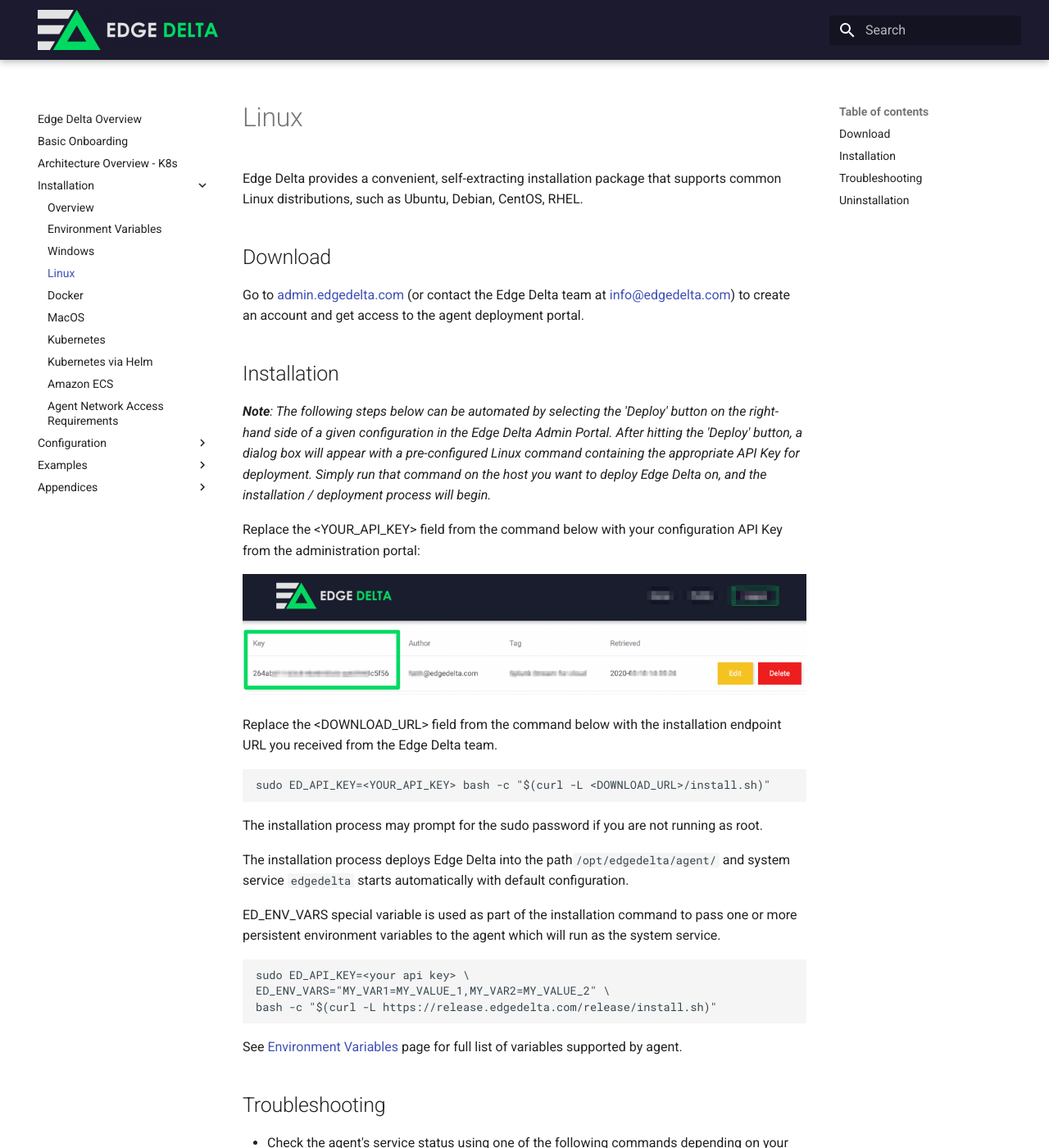
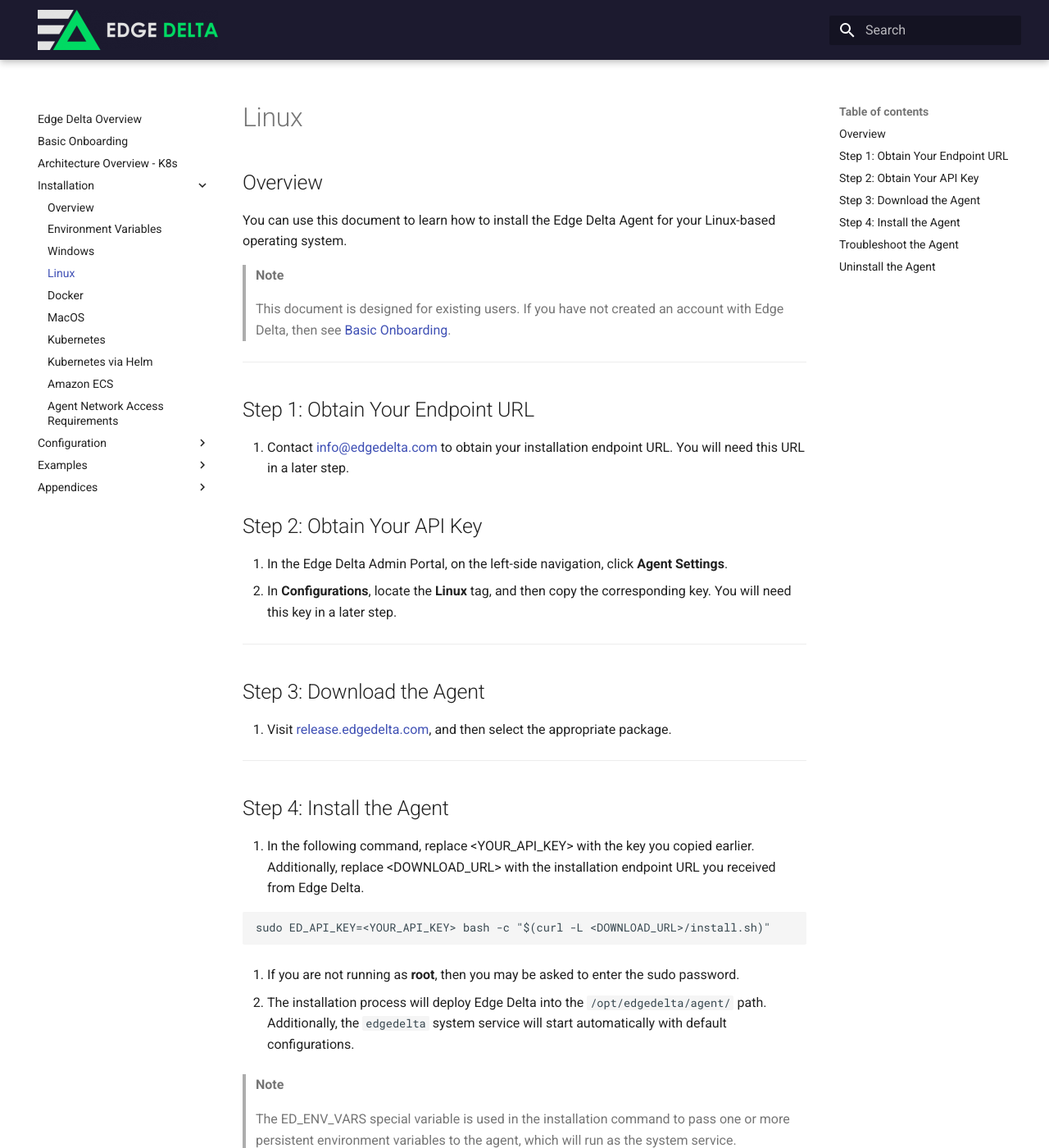
Before and after one commit to edgedelta/docs, an MkDocs documentation site: the page built from docs/installation/linux.md, in a window 1280 px wide and 1400 px high. Shown: the whole window at 82% size. Built offline with MkDocs 1.6.1 and Material for MkDocs 9.7.7, drawn with Linux system fonts in a browser that asks for light colours; some of the changed text lies outside the part shown.

Commit message:
Update linux.md

````diff
--- a/docs/installation/linux.md
+++ b/docs/installation/linux.md
@@ -6,31 +6,48 @@ description: >-
 
 # Linux
 
-Edge Delta provides a convenient, self-extracting installation package that supports common Linux distributions, such as Ubuntu, Debian, CentOS, RHEL.
+## Overview
 
-## Download
+You can use this document to learn how to install the Edge Delta Agent for your Linux-based operating system.
 
-Go to [admin.edgedelta.com](https://admin.edgedelta.com) \(or contact the Edge Delta team at [info@edgedelta.com](mailto:info@edgedelta.com)\) to create an account and get access to the agent deployment portal.
+> **Note**
 
-## Installation
+> This document is designed for existing users. If you have not created an account with Edge Delta, then see [Basic Onboarding](/docs/basic-onboarding.md).
 
-_**Note**: The following steps below can be automated by selecting the 'Deploy' button on the right-hand side of a given configuration in the Edge Delta Admin Portal. After hitting the 'Deploy' button, a dialog box will appear with a pre-configured Linux command containing the appropriate API Key for deployment. Simply run that command on the host you want to deploy Edge Delta on, and the installation / deployment process will begin._
+***
 
-Replace the &lt;YOUR\_API\_KEY&gt; field from the command below with your configuration API Key from the administration portal:
+## Step 1: Obtain Your Endpoint URL
 
-![](../assets/screen-shot-2020-03-31-at-1.16.15-pm.png)
+1. Contact [info@edgedelta.com](mailto:info@edgedelta.com) to obtain your installation endpoint URL. You will need this URL in a later step.
 
-Replace the &lt;DOWNLOAD\_URL&gt; field from the command below with the installation endpoint URL you received from the Edge Delta team.
+## Step 2: Obtain Your API Key
+
+1. In the Edge Delta Admin Portal, on the left-side navigation, click **Agent Settings**.
+2. In **Configurations**, locate the **Linux** tag, and then copy the corresponding key. You will need this key in a later step.
+
+***
+
+## Step 3: Download the Agent
+
+1. Visit [release.edgedelta.com](https://release.edgedelta.com/), and then select the appropriate package.
+
+***
+
+## Step 4: Install the Agent
+
+1. In the following command, replace &lt;YOUR\_API\_KEY&gt; with the key you copied earlier. Additionally, replace &lt;DOWNLOAD\_URL&gt; with the installation endpoint URL you received from Edge Delta.
 
 ```text
 sudo ED_API_KEY=<YOUR_API_KEY> bash -c "$(curl -L <DOWNLOAD_URL>/install.sh)"
 ```
 
-The installation process may prompt for the sudo password if you are not running as root.
+2. If you are not running as **root**, then you may be asked to enter the sudo password.
 
-The installation process deploys Edge Delta into the path`/opt/edgedelta/agent/` and system service `edgedelta` starts automatically with default configuration.
+3. The installation process will deploy Edge Delta into the `/opt/edgedelta/agent/` path. Additionally, the `edgedelta` system service will start automatically with default configurations.
 
-ED\_ENV\_VARS special variable is used as part of the installation command to pass one or more persistent environment variables to the agent which will run as the system service.
+> **Note**
+>
+> The ED\_ENV\_VARS special variable is used in the installation command to pass one or more persistent environment variables to the agent, which will run as the system service.
 
 ```bash
 sudo ED_API_KEY=<your api key> \
@@ -38,44 +55,68 @@ ED_ENV_VARS="MY_VAR1=MY_VALUE_1,MY_VAR2=MY_VALUE_2" \
 bash -c "$(curl -L https://release.edgedelta.com/release/install.sh)"
 ```
 
-See [Environment Variables](environment-variables.md) page for full list of variables supported by agent.
+> **Note**
+>
+> To view a full list of varaibles supported the agent, see [Environment Variables](environment-variables.md).
 
-## Troubleshooting
 
-* Check the agent's service status using one of the following commands depending on your Linux.
 
-  Systems with systemd\(most distributions\):
+> **Note**
+>
+> As another option, you can automate the installation process.
+>
+> To automate:
+>
+> 1. In the Edge Delta Admin Portal, on the left-side navigation, click **Agent Settings**.
+>
+> 2. In the list of configurations, locate the **Windows** tag, and then click the corresponding deploy icon (green rocket).
+>
+> 3. In the window that appears, select **Windows**, and then copy the command.
+>
+> 4. In a command prompt, run the command on the host where you want to deploy Edge Delta, and then the download and installation process will begin.
+
+***
+
+## Troubleshoot the Agent
+
+To check the status of the agent, run one of the following commands:
+
+  * For systems with systemd\(most distributions\), run:
 
   ```text
   sudo systemctl status edgedelta
   ```
 
-  Older systems with init:
+  * For older systems with init, run:
 
   ```text
   sudo /etc/init.d/edgedelta status
   ```
 
-  Some older versions of Ubuntu:
+  * For certain older versions of Ubuntu, run:
 
   ```text
   sudo service edgedelta status
   ```
 
-* Check the agent's log file for any errors that may indicate an issue with the agent, configuration, or deployment settings.
+To check the agent's log file for any errors that may indicate an issue with the agent, configuration, or deployment settings, run the following command:
 
   ```text
   cat /opt/edgedelta/agent/edgedelta.log
   ```
 
-* Check the agent's configuration file to ensure the configuration doesn't contain issues.
+To check the agent's configuration file to ensure that the configuration does not contain any issues, run the following command:
 
   ```text
   cat /opt/edgedelta/agent/config.yml
   ```
 
-## Uninstallation
+## Uninstall the Agent
+
+To uninstall the agent, run the following command:
 
 ```text
 sudo bash -c "$(curl -L https://release.edgedelta.com/uninstall.sh)"
 ```
+
+***
````
